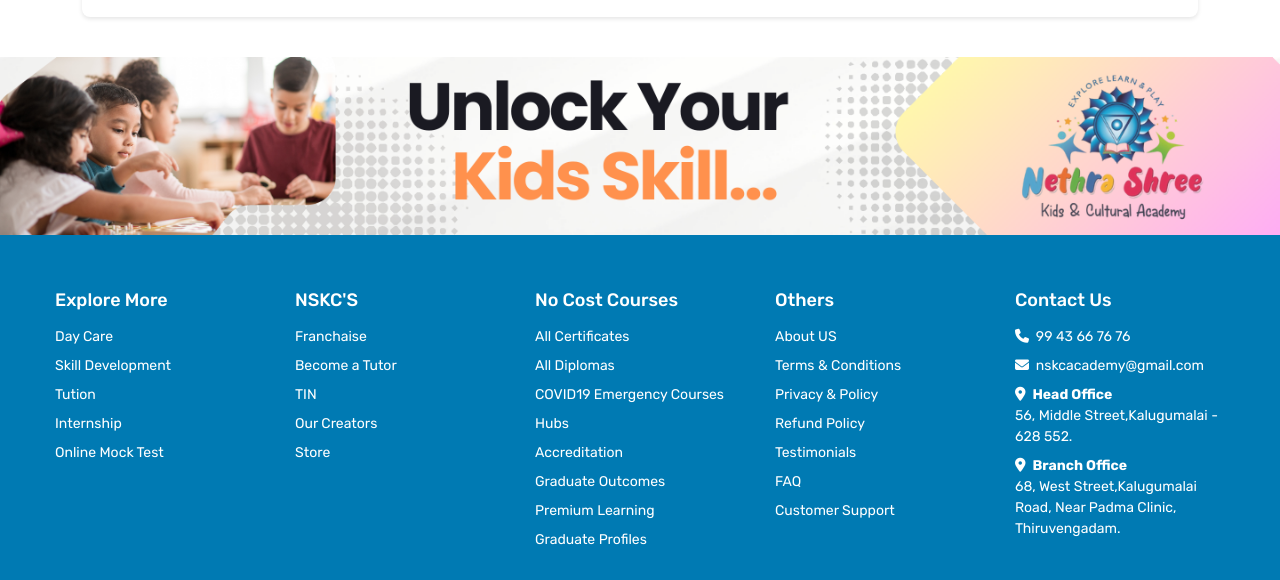
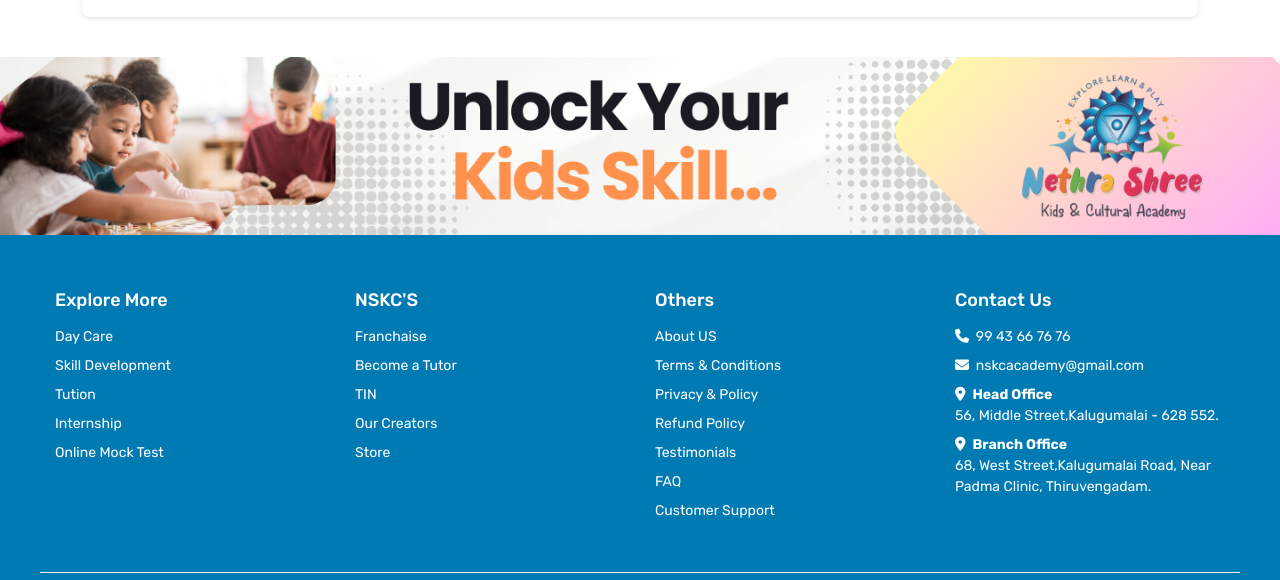
Before and after one commit to vengalamadasamyv/chat-send, a plain HTML site: page index.html in a window 1280 px wide. Shown: the part 1919-2499 px from the top of the page. Drawn offline with nearby package versions, Linux system fonts and the light colour scheme.

Commit message:
Update index.html

```diff
--- a/index.html
+++ b/index.html
@@ -308,19 +308,7 @@
           </ul>
         </div>
 
-        <div class="footer-section">
-          <h4>No Cost Courses</h4>
-          <ul>
-            <li>All Certificates</li>
-            <li>All Diplomas</li>
-            <li>COVID19 Emergency Courses</li>
-            <li>Hubs</li>
-            <li>Accreditation</li>
-            <li>Graduate Outcomes</li>
-            <li>Premium Learning</li>
-            <li>Graduate Profiles</li>
-          </ul>
-        </div>
+
 
         <div class="footer-section">
           <h4>Others</h4>
```
